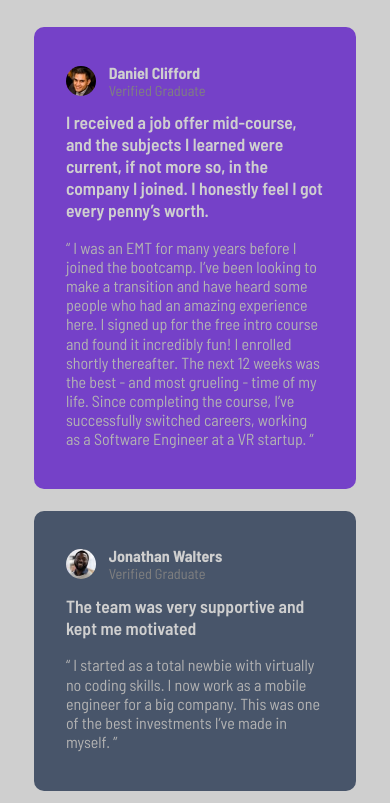
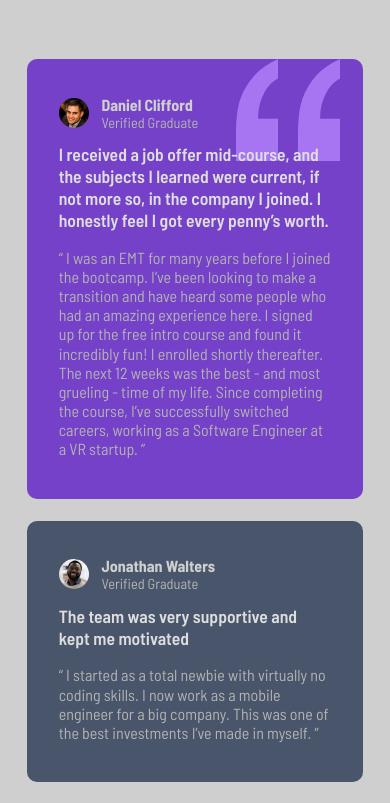
Before and after one commit to Johndiddles/fem-testimonies, a plain HTML site: page index.html in a window 390 px wide. Shown: the top 803 px of the page. Drawn offline with Linux system fonts and the light colour scheme.

Commit message:
added background image to first testimonial and some other fixes

```diff
--- a/styles.css
+++ b/styles.css
@@ -82,11 +82,11 @@ body {
 }
 
 .status {
-    color: hsl(0, 0%, 50%);
+    color: hsl(0, 0%, 70%);
     font-size: 0.8em;
 }
 .title {
-    color: hsl(0, 0%, 81%);
+    color: hsl(0, 0%, 87%);
     font-weight: 600;
     font-size: 1.1em;
     margin: 0.5em 0;
@@ -98,6 +98,12 @@ body {
 }
 .large {
     min-width: 66%;
+}
+
+.large:first-child {
+    background-image: url('./images/bg-pattern-quotation.svg');
+    background-repeat: no-repeat;
+    background-position: 85% 0%;
 }
 
 .small {
@@ -140,7 +146,7 @@ body {
 
 @media screen and (max-width: 800px){
     body {
-        padding: 1em;
+        padding: 3em 0.5em;
         width: 100%;
     }
     .main {
@@ -159,6 +165,9 @@ body {
     }
     .large {
         width: 100%;
+    }
+    .large:first-child {
+        background-position: 90% 0%;
     }
     .small {
         width: 100%;
```
Also changed, not shown: 1 other file.
